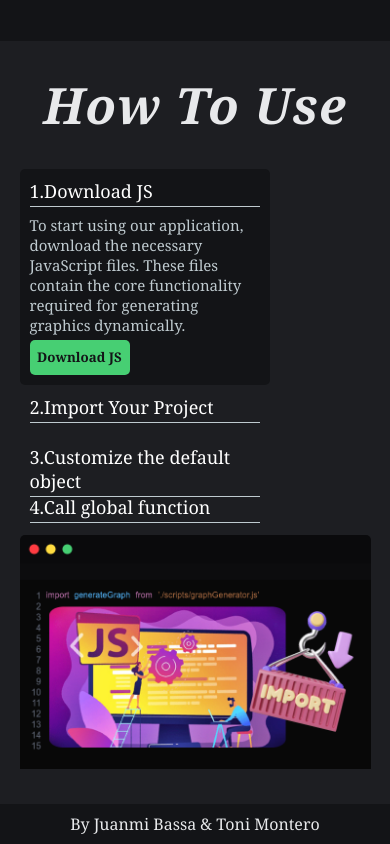
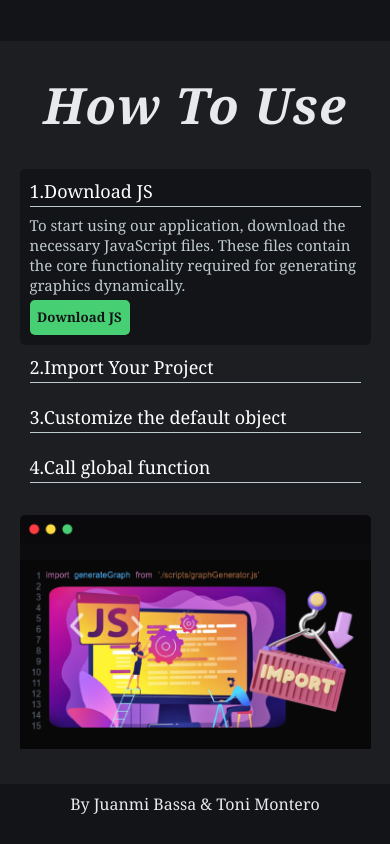
Before and after one commit to JuanmiBassa/graphGenerator, a React (Vite) app: page / in a window 390 px wide. Shown: the part 1892-2736 px from the top of the page. Built offline with nearby package versions, Linux system fonts and the light colour scheme.

Commit message:
cambiosFInales2

```diff
--- a/src/styles/app.css
+++ b/src/styles/app.css
@@ -184,6 +184,7 @@ h2 {
     flex-wrap: wrap;
     width: 90%;
     align-items: center;
+    justify-content: center;
 }
 
 #buttons-section3 {
@@ -234,3 +235,15 @@ h2 {
 .steps img {
     width: 100%;
 }
+
+
+@media screen and (max-width: 1024px) {
+    #buttons-section3 {
+        width: 100%;
+        margin-bottom: 20px;
+    }
+
+    .steps-button {
+        width: 100%;
+    }
+}
```
